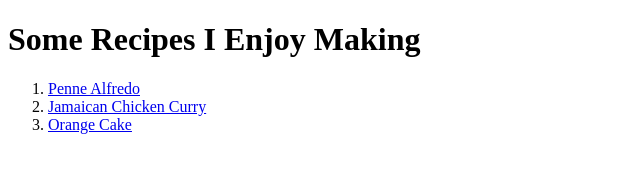
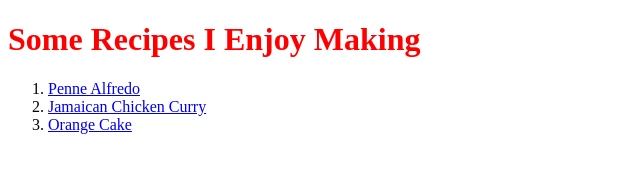
Before and after one commit to reddrabbit/recette, a plain HTML site: page index.html in a window 1280 px wide. Shown: the whole page, without its empty margins (0-640 px from the left). Drawn offline with Linux system fonts and the light colour scheme.

Commit message:
Added style to h1 tags in all html docs

```diff
--- a/design.css
+++ b/design.css
@@ -0,0 +1,3 @@
+.main-heading{
+    color: red;
+}
--- a/index.html
+++ b/index.html
@@ -7,7 +7,7 @@
     <link rel="stylesheet" href="design.css">
 </head>
 <body>
-    <h1>Some Recipes I Enjoy Making</h1>
+    <h1 class="main-heading">Some Recipes I Enjoy Making</h1>
     <ol>
         <li><a href="recipes/Alfredo.html" target="_blank" rel="noopener noreferrer">Penne Alfredo</a></li>
         <li><a href="recipes/Jamaican.html" target="_blank" rel="noopener noreferrer">Jamaican Chicken Curry</a></li>
```
Also changed, not shown: recipes/Alfredo.html (+1 -1 lines), recipes/Jamaican.html (+1 -1 lines), recipes/cake.html (+1 -1 lines).
